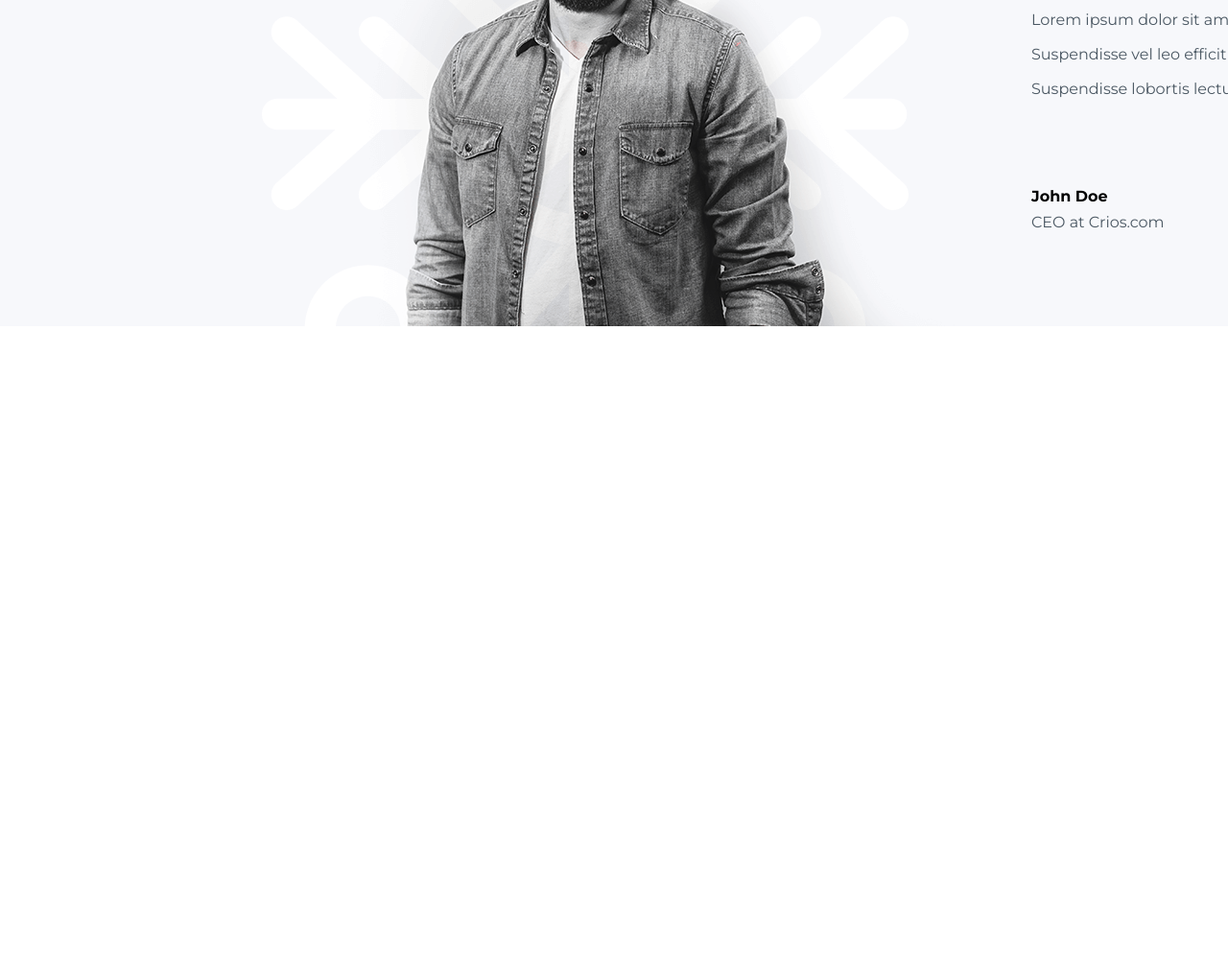
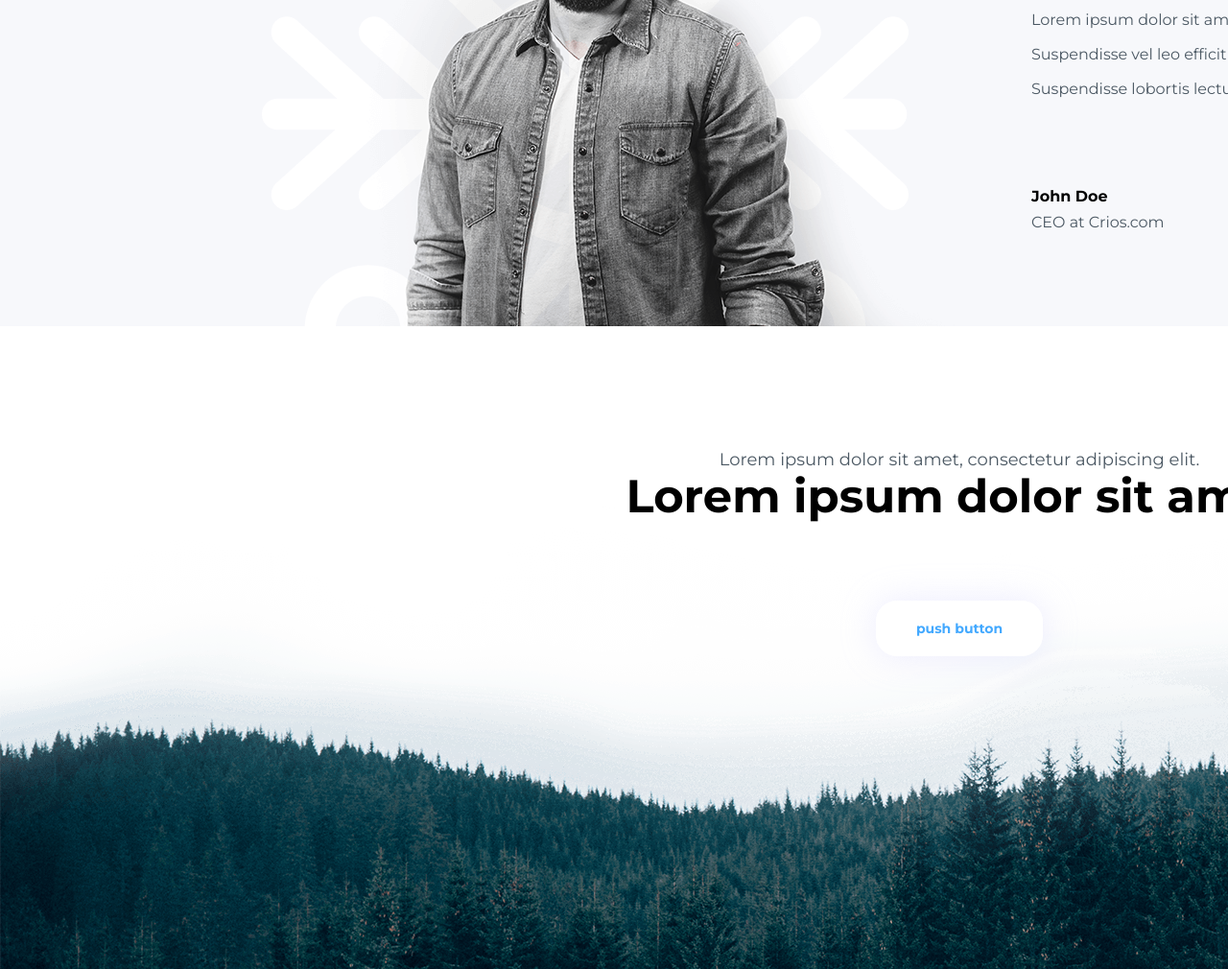
Before and after one commit to YuriiKhomenko/crios, a plain HTML site: page index.html in a window 1280 px wide. Shown: the part 5330-6340 px from the top of the page at 96% size. Before the commit the page ends 5670 px from the top, so only its background shows below. Drawn offline with Linux system fonts and the light colour scheme.

Commit message:
Adds Footer section to the page

```diff
--- a/css/style.css
+++ b/css/style.css
@@ -406,6 +406,7 @@ body {
 .opinion {
 	background-color: #f7f8fb;
 	background-image: url("../img/opinion-background.png");
+	background-repeat: no-repeat;
 }
 
 .opinion__main {
@@ -446,3 +447,57 @@ body {
 	line-height: 36px;
 	color: #4b5863;
 }
+
+.footer {
+	background-image: url("../img/footer-background.png");
+	background-repeat: no-repeat;
+	background-size: 100%;
+}
+
+.wrapper--footer {
+	padding-top: 130px;
+	padding-bottom: 1160px;
+	text-align: center;
+}
+
+.footer__text {
+	padding: 0;
+	margin: 0;
+	margin-bottom: 20px;
+	font-size: 18px;
+	line-height: 18px;
+	color: #4b5863;
+}
+
+.footer__heading {
+	padding: 0;
+	margin: 0;
+	margin-bottom: 120px;
+	font-size: 48px;
+	line-height: 18px;
+}
+
+.footer__button {
+	width: fit-content;
+	margin: 0 auto;
+	padding-top: 20px;
+	padding-right: 42px;
+	padding-bottom: 20px;
+	padding-left: 42px;
+	border-radius: 22px;
+	box-shadow: 0px 0px 35px 0px rgba(204, 204, 255, 0.35);
+	font-size: 14px;
+	line-height: 18px;
+	font-weight: bold;
+	color: #43a9ff;
+	background-color: #ffffff;
+}
+
+.footer__button:hover {
+	color: #4c43ff;
+}
+
+.footer__button:active {
+	color: #4c43ff;
+	opacity: 0.55;
+}
--- a/index.html
+++ b/index.html
@@ -116,6 +116,16 @@
 				</div>
 			</div>
 		</section>
+		<section class="footer">
+			<h2 class="visually-hidden">Crios footer</h2>
+			<div class="wrapper wrapper--footer">
+				<p class="footer__text">
+					Lorem ipsum dolor sit amet, consectetur adipiscing elit.
+				</p>
+				<h3 class="footer__heading">Lorem ipsum dolor sit amet</h3>
+				<a class="footer__button" href="#">push button</a>
+			</div>
+		</section>
 	</main>
 </body>
 
```
Also changed, not shown: img/footer-background.png (added).
